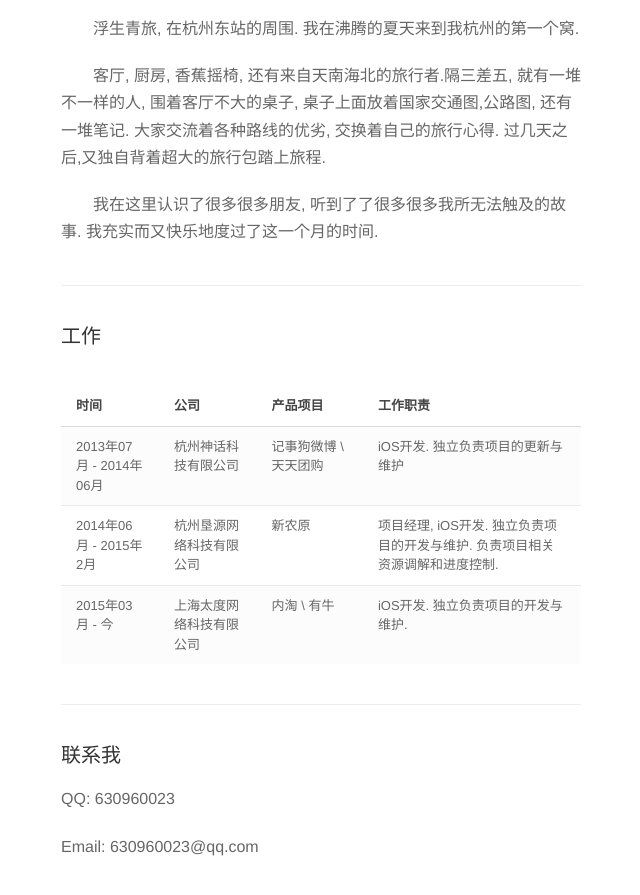
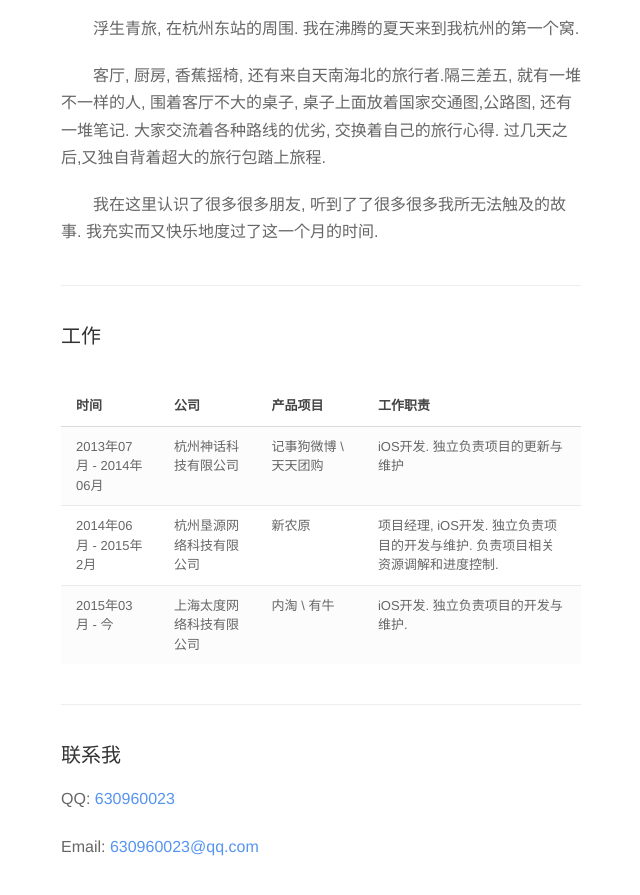
Before and after one commit to gq630960023/gq630960023.github.io, a Jekyll site: the page built from about.markdown, in a window 1280 px wide and 900 px high, scrolled down 2003 px. Shown: the top 895 px of the window, without its empty margins (319-959 px from the left). Built offline with Jekyll 4.4.1, drawn with Linux system fonts in a browser that asks for light colours; nearby versions of some CDN libraries; Markdown is read by kramdown in place of the engine named in the settings; part of the change alters nothing that is shown.

```diff
--- a/about.markdown
+++ b/about.markdown
@@ -74,6 +74,6 @@ profile: true
 
 ###联系我
 
-QQ: 630960023
+QQ:	<a href="tencent://message/?uin=630960023&Site=&Menu=yes">630960023</a>
 
-Email: 630960023@qq.com
+Email: <a href="630960023@qq.com">630960023@qq.com</a>
```
